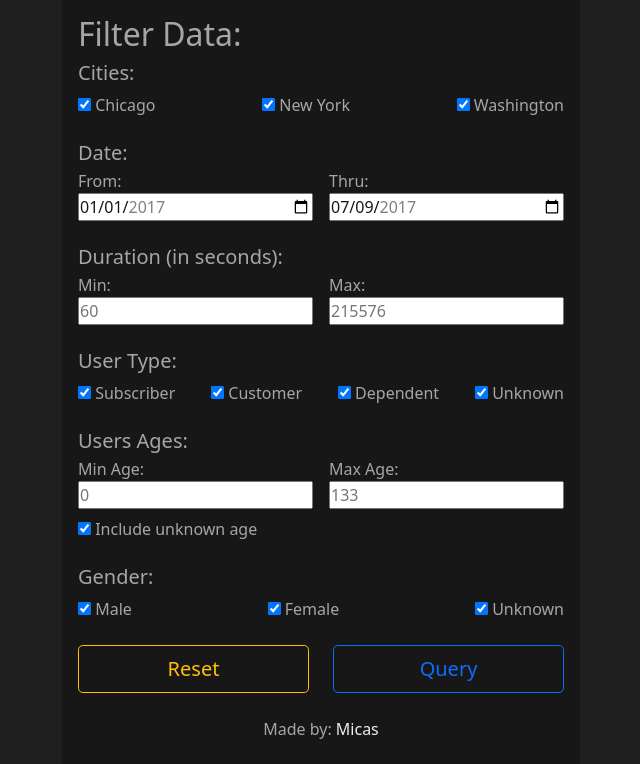
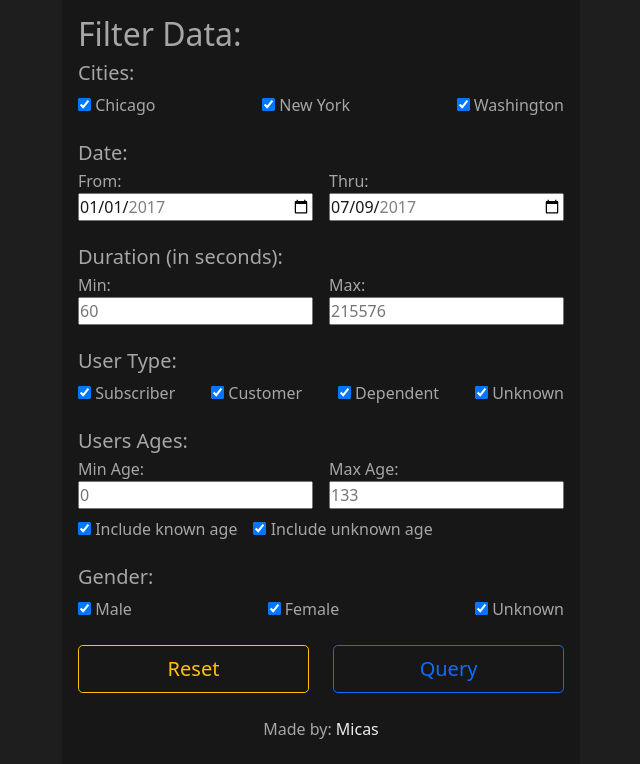
Before and after one commit to MicasR/bikeshare, a Flask app: page / in a window 1280 px wide. Shown: the part 49-813 px from the top of the page, without its empty margins (319-959 px from the left). Run offline with Flask 2, Linux system fonts and the light colour scheme; some libraries are stand-ins or nearby versions.

Commit message:
added a flag for known age

```diff
--- a/templates/index.html
+++ b/templates/index.html
@@ -10,7 +10,6 @@
             <div class="filter-form-head"><h2>Filter Data:</h2></div>
             <div class="filter-form-bofy">
                 <form id="query-form" action="{{url_for('dashboard')}}" method="get">
-
                     <h5 class="city-label">Cities:</h5>
                     <div class="cities d-flex justify-content-between flex-wrap gap-2">
                         <div class="city">
@@ -82,10 +81,15 @@
                             <div><input class="drk-text4" type="number" name="max-age" id="max-age" min=0 placeholder=133></div>
                         </div>
                     </div>
-
-                    <div class="unknown-age mt-2">
-                        <input type="checkbox" name="include-unknown-age" id="include-unknown-age" checked>
-                        <label for="include-unknown-age">Include unknown age</label>
+                    <div class="d-flex flex-wrap gap-3 mt-2">
+                        <div class="unknown-age">
+                            <input type="checkbox" name="include-known-age" id="include-known-age" checked>
+                            <label for="include-known-age">Include known age</label>
+                        </div>
+                        <div class="unknown-age">
+                            <input type="checkbox" name="include-unknown-age" id="include-unknown-age" checked>
+                            <label for="include-unknown-age">Include unknown age</label>
+                        </div>
                     </div>
 
                     <h5 class="user-type-label mt-4">Gender:</h5>
```
